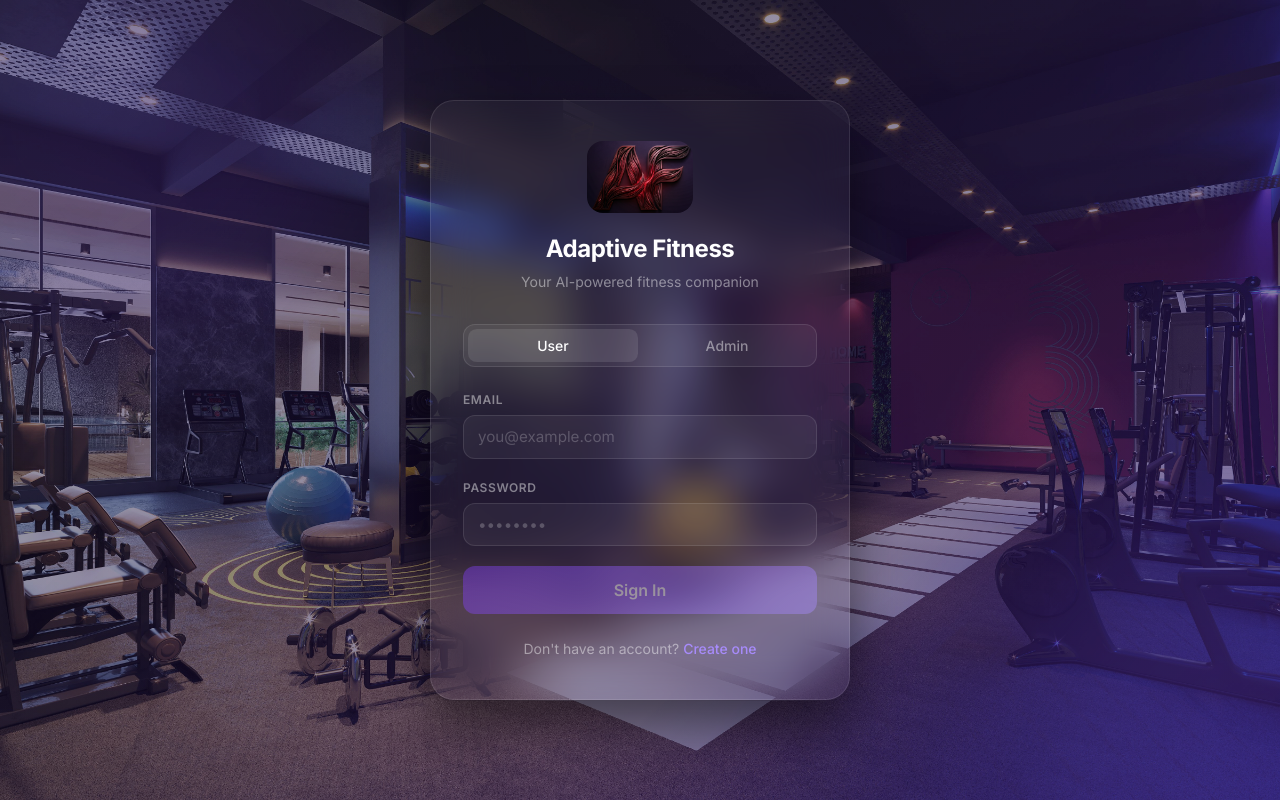
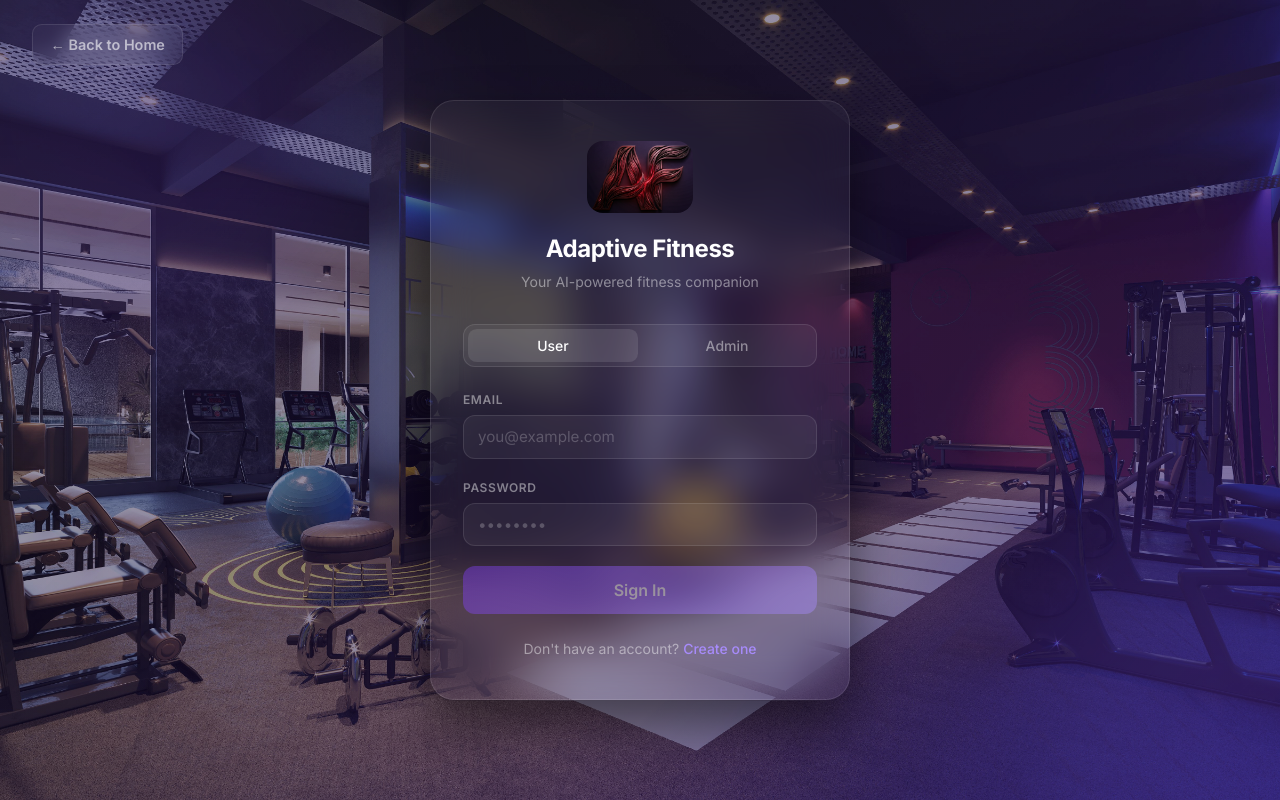
Before and after one commit to gandhiarnav/adaptive_fitness, a React (Vite) app in the folder frontend/: page /login in a window 1280 px wide. Built offline with nearby package versions, Linux system fonts and the light colour scheme; no server answers.

Commit message:
feat: add back-to-home navigation button to login and register pages

```diff
--- a/frontend/src/pages/Login.css
+++ b/frontend/src/pages/Login.css
@@ -290,3 +290,46 @@
   color: rgba(248, 113, 113, 0.6) !important;
   font-size: 0.8rem !important;
 }
+
+/* Back button */
+.auth-back-btn {
+  position: absolute;
+  top: 1.5rem;
+  left: 2rem;
+  z-index: 10;
+  display: inline-flex;
+  align-items: center;
+  gap: 0.5rem;
+  text-decoration: none;
+  font-size: 0.9rem;
+  font-weight: 600;
+  cursor: pointer;
+  transition: all 0.2s ease;
+  color: rgba(255, 255, 255, 0.6);
+  border: 1px solid rgba(255, 255, 255, 0.1);
+  background: rgba(255, 255, 255, 0.03);
+  padding: 0.55rem 1.1rem;
+  border-radius: 0.6rem;
+  backdrop-filter: blur(10px);
+}
+
+.auth-back-btn:hover {
+  color: #fff;
+  border-color: rgba(255, 255, 255, 0.25);
+  background: rgba(255, 255, 255, 0.08);
+  transform: translateY(-1px);
+}
+
+.auth-back-btn:active {
+  transform: translateY(1px);
+}
+
+/* Responsive adjustments */
+@media (max-width: 500px) {
+  .auth-back-btn {
+    top: 1rem;
+    left: 1rem;
+    padding: 0.45rem 0.9rem;
+    font-size: 0.8rem;
+  }
+}
--- a/frontend/src/pages/Login.jsx
+++ b/frontend/src/pages/Login.jsx
@@ -42,6 +42,10 @@ export default function Login() {
       className="auth-page"
       style={{ backgroundImage: `url(${bgGym})` }}
     >
+      <Link to="/" className="auth-back-btn">
+        ← Back to Home
+      </Link>
+
       {/* Background blobs */}
       <div className="blob blob-1" />
       <div className="blob blob-2" />
--- a/frontend/src/pages/Register.jsx
+++ b/frontend/src/pages/Register.jsx
@@ -34,6 +34,10 @@ export default function Register() {
       className="auth-page"
       style={{ backgroundImage: `url(${bgGym})` }}
     >
+      <Link to="/" className="auth-back-btn">
+        ← Back to Home
+      </Link>
+
       <div className="blob blob-1" />
       <div className="blob blob-2" />
 
```
